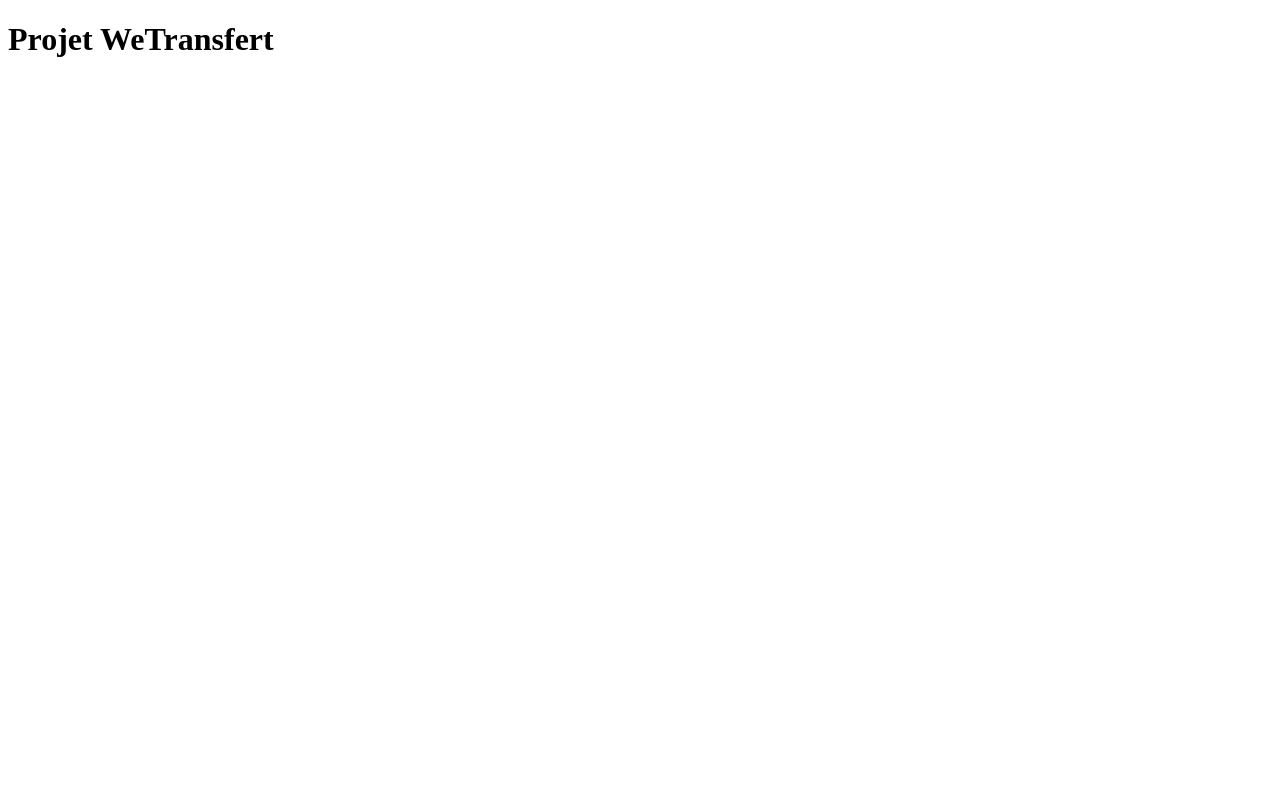
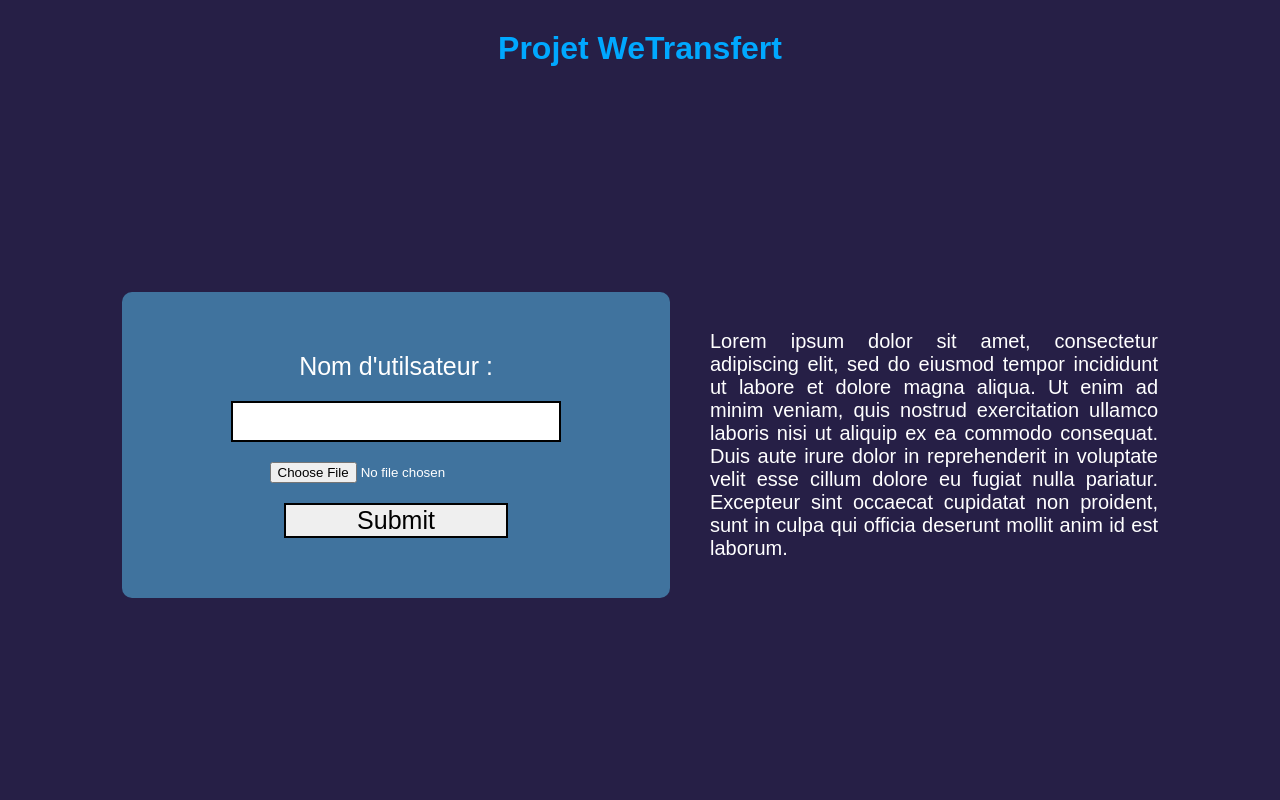
Before and after one commit to smail859/ProjectWetransfert, a PHP site: page / in a window 1280 px wide. Before the commit the page is almost empty. Run offline with PHP 8.4, Linux system fonts and the light colour scheme.

Commit message:
ajout d'un style de base sur la page

```diff
--- /dev/null
+++ b/index.css
@@ -0,0 +1,89 @@
+
+h1{
+    color: #00a8ff;
+    text-align: center;
+    height : 30px;
+    margin: 30px;
+}
+
+body{
+    display : flex;
+    flex-direction: column;
+    align-items: center;
+    margin: 0px;
+
+    font-family: Arial, Helvetica, sans-serif;
+
+    background-color: #261f46;
+
+    color: white
+}
+
+#content{
+    display: flex;
+
+    align-items: center;
+    justify-content: center;
+
+    height: calc( 100vh - 90px);
+
+}
+
+form{
+    display: flex;
+
+    align-items: center;
+    flex-direction: column;
+    justify-content: space-between;
+
+}
+
+label{
+    font-size: 25px;
+}
+
+#form-content{
+
+
+    width : 35%;
+
+    padding: 50px;
+    margin: 20px;
+
+    background-color: #40739e;
+
+    border-radius: 10px;
+
+
+}
+
+#info-content{
+    width : 35%;
+
+    font-size: 20px;
+
+    text-align: justify;
+
+    margin: 20px;
+}
+
+#info-content>p{
+    display: inline-block;
+
+}
+
+form input, form label{
+    margin: 10px 0px;
+}
+
+input[type="text"], input[type="submit"]{
+    height: 35px;
+    font-size: 25px;
+
+    border : 2px solid black;
+}
+
+input[type="submit"]{
+    width: 50%;
+
+}
--- a/index.php
+++ b/index.php
@@ -3,9 +3,28 @@
 <head>
     <meta charset="UTF-8">
     <meta name="viewport" content="width=device-width, initial-scale=1.0">
+    <link href="index.css" rel="stylesheet">
     <title>Projet WeTransfert</title>
 </head>
 <body>
     <h1> Projet WeTransfert </h1>
+
+    <div id="content">
+        <div id="form-content">
+            <form action="upload.php" method="post" enctype="multipart/form-data">
+
+                <label> Nom d'utilsateur : </label>
+                <input type="text" name="userName">
+                <input type="file" name="fileToUpload">
+                <input type="submit" name="submit">
+
+            </form>
+        </div>
+
+        <div id="info-content">
+            <p>Lorem ipsum dolor sit amet, consectetur adipiscing elit, sed do eiusmod tempor incididunt ut labore et dolore magna aliqua. Ut enim ad minim veniam, quis nostrud exercitation ullamco laboris nisi ut aliquip ex ea commodo consequat. Duis aute irure dolor in reprehenderit in voluptate velit esse cillum dolore eu fugiat nulla pariatur. Excepteur sint occaecat cupidatat non proident, sunt in culpa qui officia deserunt mollit anim id est laborum. </p>
+        </div>
+    </div>
+
 </body>
 </html>
```
Also changed, not shown: upload.php (added, +42 -0 lines).
